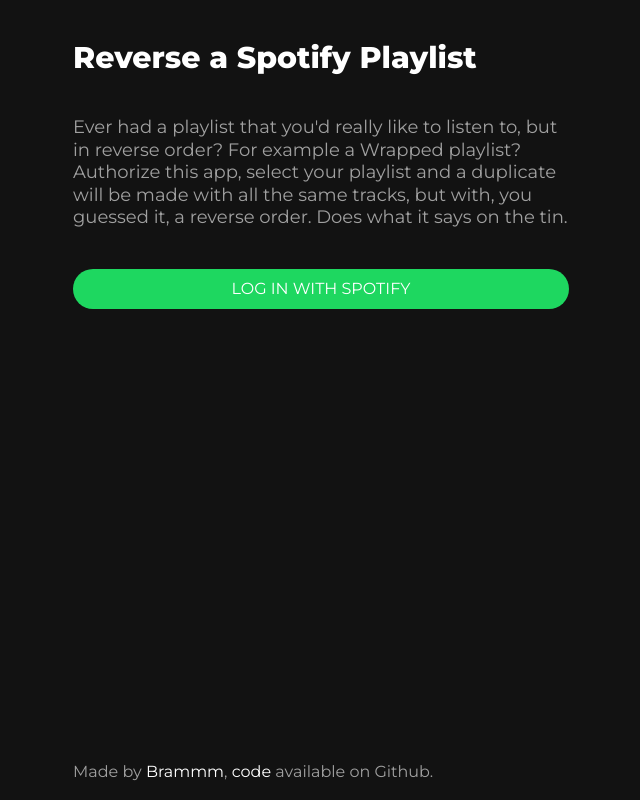
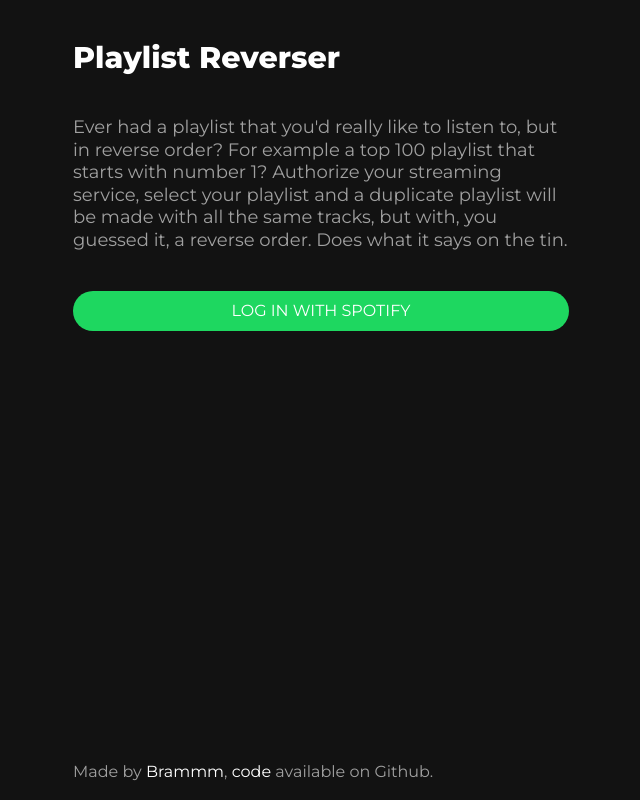
Before and after one commit to Brammm/spotify-reverse-playlist, a React (Vite) app: page / in a window 1280 px wide. Shown: the whole page, without its empty margins (319-959 px from the left). Built offline with nearby package versions, Linux system fonts and the light colour scheme.

Commit message:
Remove mention of Spotify

```diff
--- a/src/components/Layout.tsx
+++ b/src/components/Layout.tsx
@@ -4,7 +4,7 @@
     return (
         <div className="flex flex-col h-screen justify-between max-w-lg mx-auto px-2 lg:py-0">
             <header className="py-10">
-                <h1 className="text-white font-extrabold text-3xl">Reverse a Spotify Playlist</h1>
+                <h1 className="text-white font-extrabold text-3xl">Playlist Reverser</h1>
             </header>
             <main className="mb-auto">
                 {children}
--- a/src/components/Login.tsx
+++ b/src/components/Login.tsx
@@ -73,11 +73,11 @@
     return (
         <Layout>
             <p className="text-lg leading-tight">Ever had a playlist that you'd really like to listen to, but in reverse
-                order? For example a Wrapped playlist? Authorize this app, select your playlist and a duplicate will be
+                order? For example a top 100 playlist that starts with number 1? Authorize your streaming service, select your playlist and a duplicate playlist will be
                 made with all the same tracks, but with, you guessed it, a reverse order. Does what it says on the
                 tin.</p>
-            <button className="rounded-full w-full text-white uppercase py-2 bg-green mt-10" onClick={handleLogin}>Log
-                in with Spotify
+            <button className="rounded-full w-full text-white uppercase py-2 bg-green mt-10" onClick={handleLogin}>
+                Log in with Spotify
             </button>
             {error === 'access_denied' && <p className="text-center">You need to authorize this app to use it.</p>}
             {error === 'token_failure' && <p className="text-center">Something went wrong while trying to authenticate. Please try again.</p>}
```
